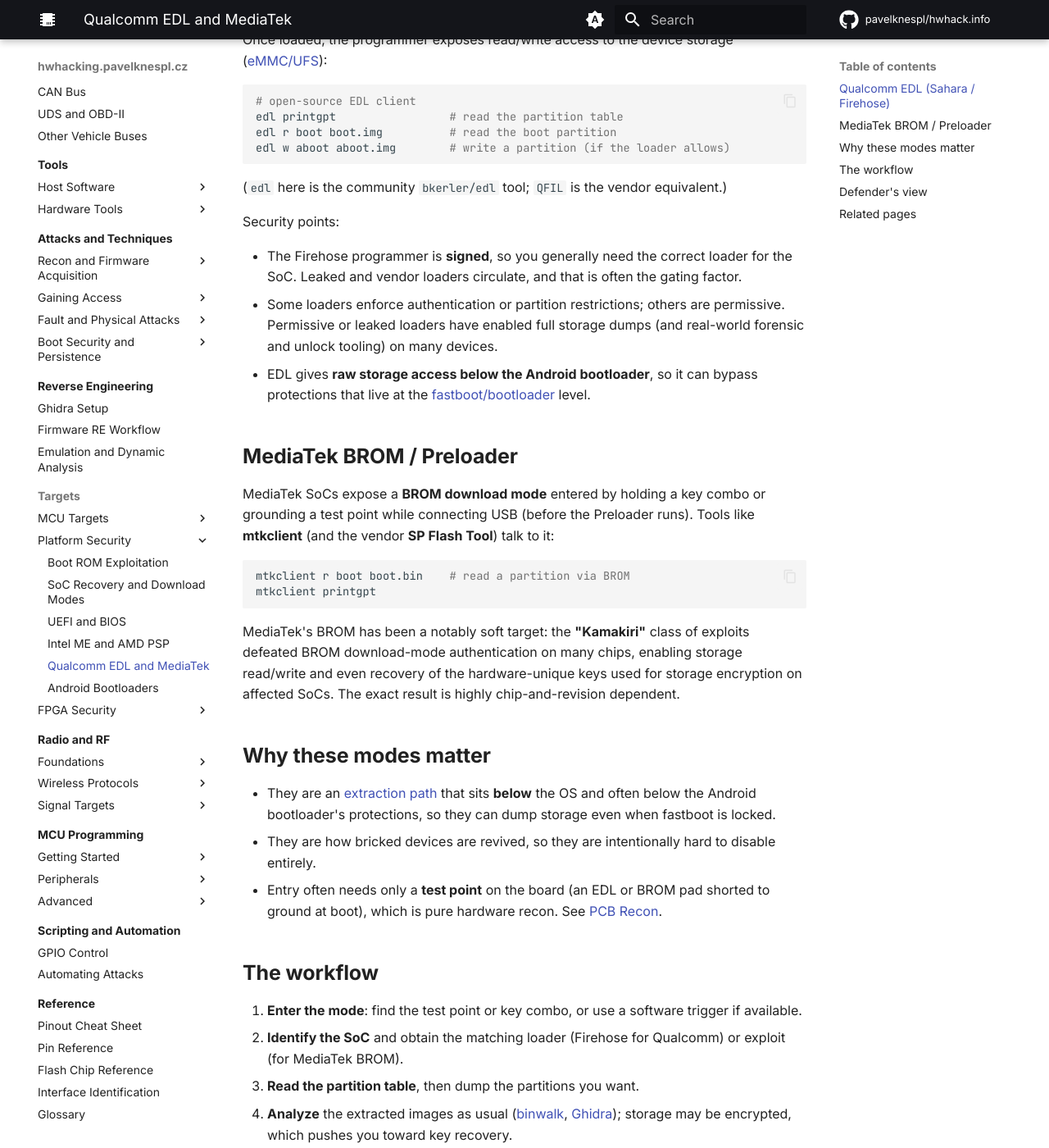
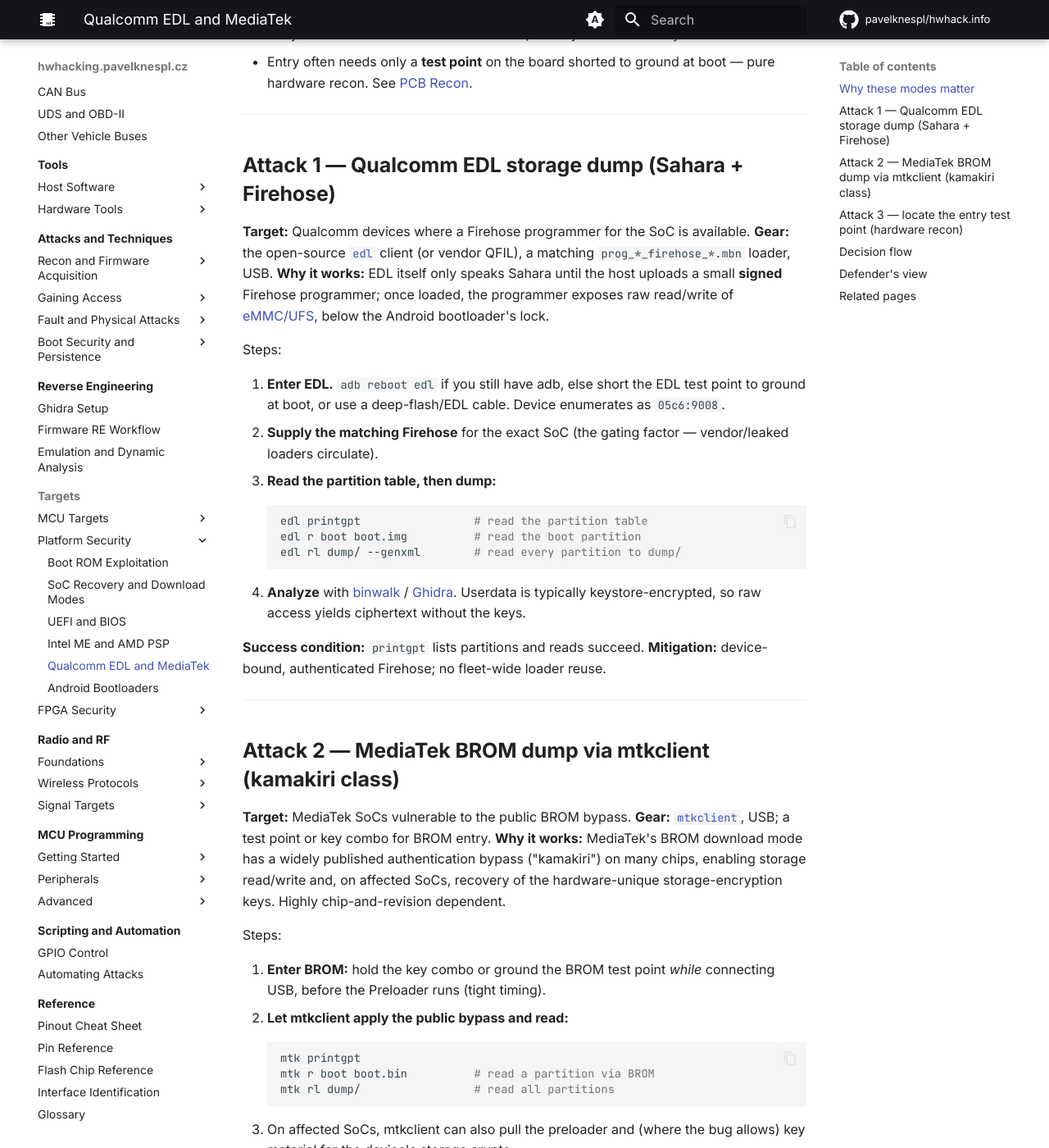
Before and after one commit to pavelknespl/HW-hacking-wiki, an MkDocs documentation site: the page built from docs/platform/mobile-soc-edl.md, in a window 1280 px wide and 1400 px high, scrolled down 536 px. Shown: the whole window at 82% size. Built offline with MkDocs 1.6.1 and Material for MkDocs 9.7.7, drawn with Linux system fonts in a browser that asks for light colours; comment, search, counter and statistics services are not loaded; some of the changed text lies outside the part shown.

Commit message:
feat: restructure platform boot/recovery pages around concrete attacks
Rework boot ROM, Qualcomm EDL/MediaTek, and Android bootloader pages
into per-attack sections: reproduction of published exploits with
public tools (ipwndfu/gaster, mtkclient), EDL Firehose dumps, fastboot
unlock + patched boot, below-bootloader dumps, and verified-boot
bypass classes. Each has preconditions, gear, step-by-step commands,
success conditions, mitigations, and a decision-flow diagram. Boot ROM
page stays overview-level on vulnerability discovery by design.

````diff
--- a/docs/platform/mobile-soc-edl.md
+++ b/docs/platform/mobile-soc-edl.md
@@ -1,60 +1,96 @@
 # Qualcomm EDL and MediaTek
 
-Mobile and embedded SoCs keep a low-level **recovery / emergency download mode** in ROM that accepts code and firmware over USB when normal boot fails. On Qualcomm this is **EDL** (Emergency Download, also called Sahara/Firehose); on MediaTek it is the **BROM** / Preloader download mode. These modes are how phones are unbricked and reflashed at the factory, and they are a powerful, sometimes under-protected entry point. For authorized work on your own devices.
+Mobile and embedded SoCs keep a low-level **recovery / emergency download mode** in ROM that accepts code and firmware over USB when normal boot fails. On Qualcomm this is **EDL** (Emergency Download, also Sahara/Firehose); on MediaTek it is the **BROM** / Preloader download mode. These modes unbrick and reflash phones at the factory, and they are a powerful, sometimes under-protected entry point.
 
-## Qualcomm EDL (Sahara / Firehose)
-
-EDL is a mode in the Qualcomm boot ROM. Entered by a hardware condition (a test point shorted to ground at boot, a special USB cable, or a command like `adb reboot edl`), the device enumerates as a Qualcomm USB device and speaks the **Sahara** protocol.
-
-The twist is the **programmer (Firehose)**: EDL itself cannot do much until the host uploads a small signed loader (an XML-driven "Firehose programmer", a `prog_emmc_firehose_*.mbn`). Once loaded, the programmer exposes read/write access to the device storage ([eMMC/UFS](../protocols/emmc.md)):
-
-```bash
-# open-source EDL client
-edl printgpt                 # read the partition table
-edl r boot boot.img          # read the boot partition
-edl w aboot aboot.img        # write a partition (if the loader allows)
-```
-
-(`edl` here is the community `bkerler/edl` tool; `QFIL` is the vendor equivalent.)
-
-Security points:
-
-- The Firehose programmer is **signed**, so you generally need the correct loader for the SoC. Leaked and vendor loaders circulate, and that is often the gating factor.
-- Some loaders enforce authentication or partition restrictions; others are permissive. Permissive or leaked loaders have enabled full storage dumps (and real-world forensic and unlock tooling) on many devices.
-- EDL gives **raw storage access below the Android bootloader**, so it can bypass protections that live at the [fastboot/bootloader](android-bootloader.md) level.
-
-## MediaTek BROM / Preloader
-
-MediaTek SoCs expose a **BROM download mode** entered by holding a key combo or grounding a test point while connecting USB (before the Preloader runs). Tools like **mtkclient** (and the vendor **SP Flash Tool**) talk to it:
-
-```bash
-mtkclient r boot boot.bin    # read a partition via BROM
-mtkclient printgpt
-```
-
-MediaTek's BROM has been a notably soft target: the **"Kamakiri"** class of exploits defeated BROM download-mode authentication on many chips, enabling storage read/write and even recovery of the hardware-unique keys used for storage encryption on affected SoCs. The exact result is highly chip-and-revision dependent.
+!!! warning "Authorized use only"
+    For devices you own or are authorized to assess.
 
 ## Why these modes matter
 
 - They are an [extraction path](../attacks/firmware-extraction.md) that sits **below** the OS and often below the Android bootloader's protections, so they can dump storage even when fastboot is locked.
-- They are how bricked devices are revived, so they are intentionally hard to disable entirely.
-- Entry often needs only a **test point** on the board (an EDL or BROM pad shorted to ground at boot), which is pure hardware recon. See [PCB Recon](../fundamentals/pcb-recon.md).
+- They are how bricked devices are revived, so they are intentionally hard to disable.
+- Entry often needs only a **test point** on the board shorted to ground at boot — pure hardware recon. See [PCB Recon](../fundamentals/pcb-recon.md).
 
-## The workflow
+---
 
-1. **Enter the mode**: find the test point or key combo, or use a software trigger if available.
-2. **Identify the SoC** and obtain the matching loader (Firehose for Qualcomm) or exploit (for MediaTek BROM).
-3. **Read the partition table**, then dump the partitions you want.
-4. **Analyze** the extracted images as usual ([binwalk](../software/binwalk.md), [Ghidra](../reverse-engineering/ghidra-setup.md)); storage may be encrypted, which pushes you toward key recovery.
+## Attack 1 — Qualcomm EDL storage dump (Sahara + Firehose)
+
+**Target:** Qualcomm devices where a Firehose programmer for the SoC is available.
+**Gear:** the open-source [`edl`](https://github.com/bkerler/edl) client (or vendor QFIL), a matching `prog_*_firehose_*.mbn` loader, USB.
+**Why it works:** EDL itself only speaks Sahara until the host uploads a small **signed** Firehose programmer; once loaded, the programmer exposes raw read/write of [eMMC/UFS](../protocols/emmc.md), below the Android bootloader's lock.
+
+Steps:
+
+1. **Enter EDL.** `adb reboot edl` if you still have adb, else short the EDL test point to ground at boot, or use a deep-flash/EDL cable. Device enumerates as `05c6:9008`.
+2. **Supply the matching Firehose** for the exact SoC (the gating factor — vendor/leaked loaders circulate).
+3. **Read the partition table, then dump:**
+   ```bash
+   edl printgpt                 # read the partition table
+   edl r boot boot.img          # read the boot partition
+   edl rl dump/ --genxml        # read every partition to dump/
+   ```
+4. **Analyze** with [binwalk](../software/binwalk.md) / [Ghidra](../reverse-engineering/ghidra-setup.md). Userdata is typically keystore-encrypted, so raw access yields ciphertext without the keys.
+
+**Success condition:** `printgpt` lists partitions and reads succeed.
+**Mitigation:** device-bound, authenticated Firehose; no fleet-wide loader reuse.
+
+---
+
+## Attack 2 — MediaTek BROM dump via mtkclient (kamakiri class)
+
+**Target:** MediaTek SoCs vulnerable to the public BROM bypass.
+**Gear:** [`mtkclient`](https://github.com/bkerler/mtkclient), USB; a test point or key combo for BROM entry.
+**Why it works:** MediaTek's BROM download mode has a widely published authentication bypass ("kamakiri") on many chips, enabling storage read/write and, on affected SoCs, recovery of the hardware-unique storage-encryption keys. Highly chip-and-revision dependent.
+
+Steps:
+
+1. **Enter BROM:** hold the key combo or ground the BROM test point *while* connecting USB, before the Preloader runs (tight timing).
+2. **Let mtkclient apply the public bypass and read:**
+   ```bash
+   mtk printgpt
+   mtk r boot boot.bin          # read a partition via BROM
+   mtk rl dump/                 # read all partitions
+   ```
+3. On affected SoCs, mtkclient can also pull the preloader and (where the bug allows) key material for the device's storage crypto.
+
+**Success condition:** BROM handshake completes and partition reads succeed.
+**Mitigation:** patched BROM/Preloader (where the SoC allows), authenticated DA, keys not extractable from download mode.
+
+---
+
+## Attack 3 — locate the entry test point (hardware recon)
+
+When there is no software trigger (locked device, no adb), the mode is reached purely physically.
+
+Steps:
+
+1. [PCB recon](../fundamentals/pcb-recon.md): find a lone test pad near the SoC/PMIC, often labeled or community-documented for that model.
+2. Short it to ground (or to a specified point) at power-on; confirm the `9008` (Qualcomm) or MediaTek VID/PID enumerates.
+3. Proceed with Attack 1 or 2.
+
+**Mitigation:** treat physical access to download pads as realistic; the mode must authenticate, not merely be hidden.
+
+## Decision flow
+
+```mermaid
+graph TD
+  A[Which SoC?] --> B{Qualcomm?}
+  B -->|yes| C{Firehose available?}
+  C -->|yes| D[Attack 1: EDL dump]
+  C -->|no| E[source loader / chip-off]
+  B -->|MediaTek| F{BROM vulnerable?}
+  F -->|yes| G[Attack 2: mtkclient]
+  H[No software trigger] --> I[Attack 3: find test point]
+```
 
 ## Defender's view
 
-Treat download modes as a real attack surface: require authenticated, device-bound loaders; do not reuse keys across a fleet; bind storage encryption to keys the download mode cannot extract; and patch BROM/Preloader vulnerabilities (where the SoC allows). Physical access to a board's download-mode pads is realistic, so the mode must authenticate, not merely be hidden.
+Require authenticated, device-bound loaders; do not reuse keys across a fleet; bind storage encryption to keys the download mode cannot extract; patch BROM/Preloader bugs where possible. Physical access to download pads is realistic, so the mode must authenticate.
 
 ## Related pages
 
 - [Android Bootloaders](android-bootloader.md)
+- [Boot ROM Exploitation](bootrom-exploitation.md)
 - [Firmware Extraction](../attacks/firmware-extraction.md)
 - [eMMC and SD](../protocols/emmc.md)
 - [PCB Recon](../fundamentals/pcb-recon.md)
-- [Chain of Trust and Secure Boot](../attacks/chain-of-trust.md)
````
Also changed, not shown: docs/platform/android-bootloader.md (+69 -42 lines), docs/platform/bootrom-exploitation.md (+25 -12 lines).
